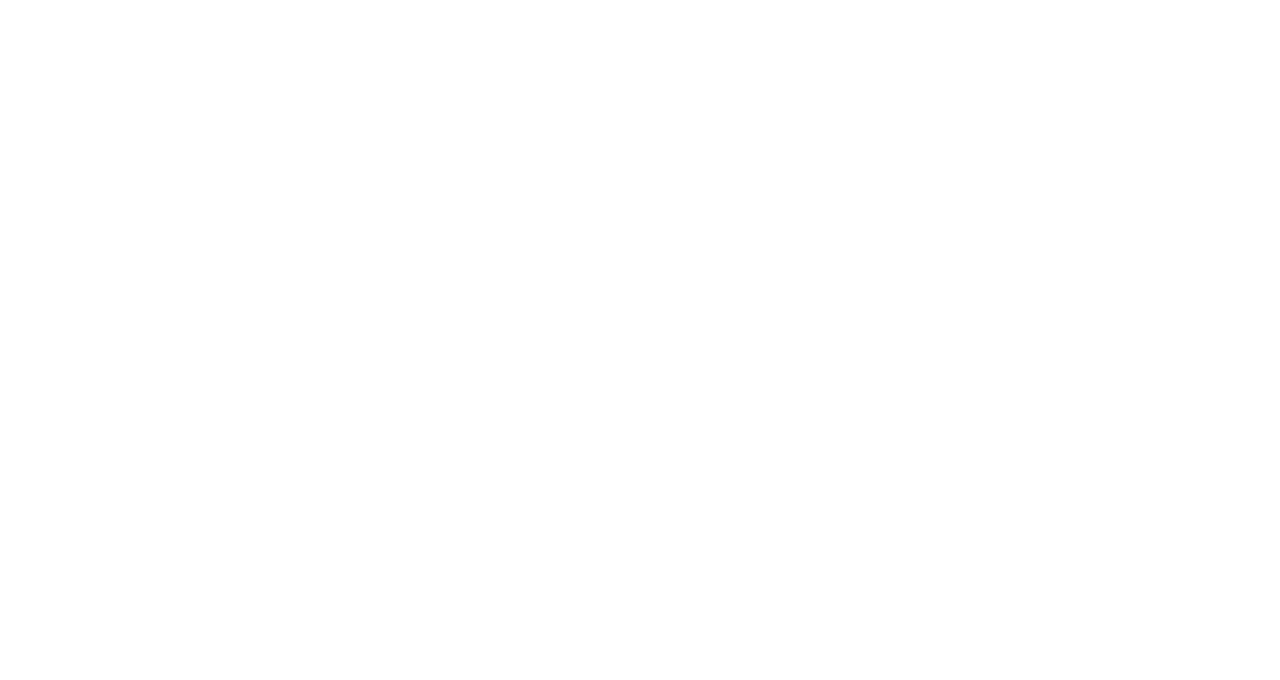
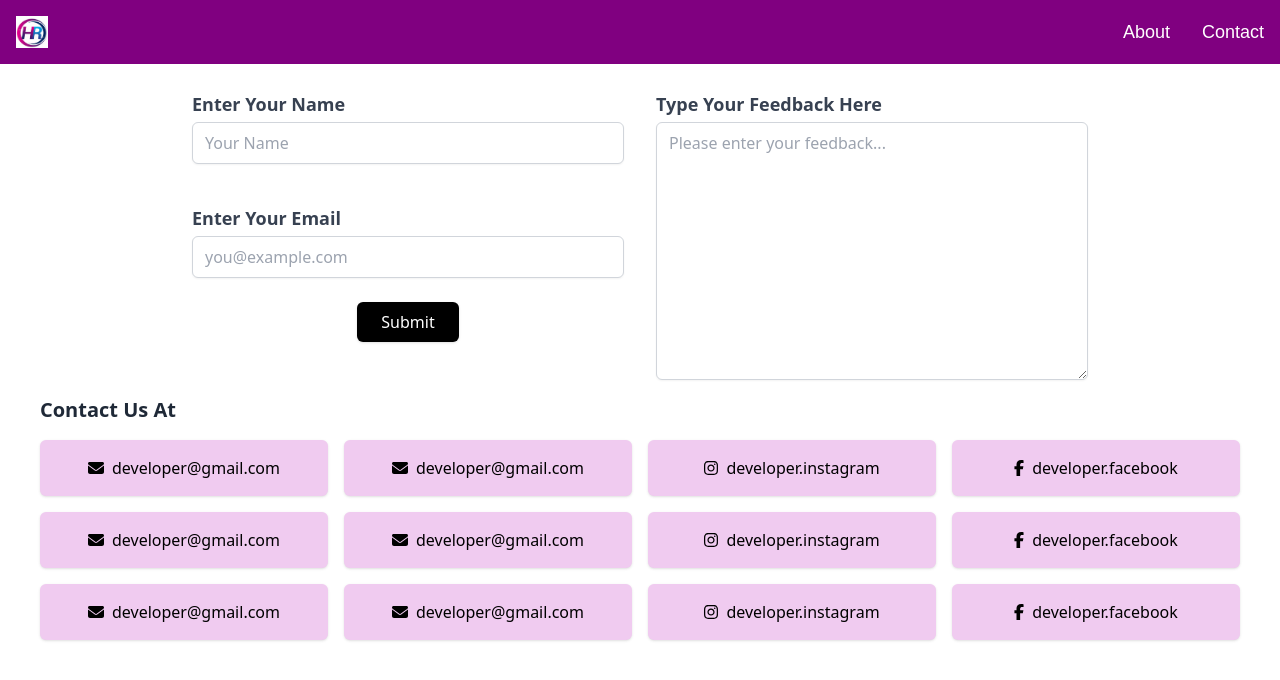
Before and after one commit to Aqeel-Mubarak/Smart-Recruitment-System-FYP, a React (Vite) app in the folder frontend/: page /contact in a window 1280 px wide. Before the commit this address had no page. Shown: the top 680 px of the page. Built offline with nearby package versions, Linux system fonts and the light colour scheme.

Commit message:
contact page added

```diff
--- a/frontend/src/App.jsx
+++ b/frontend/src/App.jsx
@@ -8,6 +8,7 @@
 import CreateJob from './pages/CreateJob';
 import Report from './pages/Report';
 import ShortlistCandidate from './pages/ShortlistCandidate';
+import ContactPage from './pages/ContactPage';
 
 
 function App() {
@@ -22,6 +23,7 @@
         <Route path="/create-job" element={<CreateJob />} />
         <Route path="/reports" element={<Report />} />
         <Route path='/shortlist-candidate' element={<ShortlistCandidate/>} />
+        <Route path="/contact" element={<ContactPage />} />
       </Routes>
     </Router>
   );
--- /dev/null
+++ b/frontend/src/pages/ContactPage.jsx
@@ -0,0 +1,95 @@
+import React from 'react';
+import Navbar from '../components/Navbar'; // Assuming the Navbar is correctly implemented
+import { FontAwesomeIcon } from '@fortawesome/react-fontawesome';
+import { faEnvelope } from '@fortawesome/free-solid-svg-icons';
+import { faInstagram, faFacebookF } from '@fortawesome/free-brands-svg-icons';
+
+const ContactPage = () => {
+  return (
+    <div className="min-h-screen flex flex-col">
+      <Navbar />
+      <div className="flex-grow p-10 bg-white-100" style={{ paddingTop: '90px' }}> {/* Adjusting top padding to create space below the navbar */}
+        <div className="max-w-4xl mx-auto grid grid-cols-1 md:grid-cols-2 gap-8">
+          {/* Name and Email Input Fields */}
+          <div>
+            <div className="mb-10">
+              <label htmlFor="name" className="block text-lg font-bold text-gray-700">Enter Your Name</label>
+              <input type="text" id="name" className="mt-1 block w-full px-3 py-2 border border-gray-300 rounded-md shadow-sm focus:outline-none focus:ring-purple-500 focus:border-purple-500" placeholder="Your Name"/>
+            </div>
+            <div className="mb-6">
+              <label htmlFor="email" className="block text-lg font-bold text-gray-700">Enter Your Email</label>
+              <input type="email" id="email" className="mt-1 block w-full px-3 py-2 border border-gray-300 rounded-md shadow-sm focus:outline-none focus:ring-purple-500 focus:border-purple-500" placeholder="you@example.com"/>
+            </div>
+            {/* Submit Button */}
+            <div className="flex justify-center mt-6">
+              <button className="bg-black text-white px-6 py-2 rounded-md shadow hover:bg-gray-800">
+                Submit
+              </button>
+            </div>
+          </div>
+          {/* Feedback Text Area */}
+          <div>
+            <label htmlFor="feedback" className="block text-lg font-bold text-gray-700">Type Your Feedback Here</label>
+            <textarea id="feedback" rows="10" className="mt-1 block w-full px-3 py-2 border border-gray-300 rounded-md shadow-sm focus:outline-none focus:ring-purple-500 focus:border-purple-500" placeholder="Please enter your feedback..."></textarea>
+          </div>
+        </div>
+        {/* Contact Information Section */}
+        <div className="mt-4">
+          <p className="text-xl mb-4 font-extrabold text-gray-800">Contact Us At</p> {/* Increased font weight to 'extrabold' */}
+          <div className="grid grid-cols-1 md:grid-cols-4 gap-4 text-center">
+            <div className="flex items-center justify-center bg-[#F0CBF0] text-black p-4 rounded-md shadow">
+              <FontAwesomeIcon icon={faEnvelope} className="mr-2 text-black" />
+              <span>developer@gmail.com</span>
+            </div>
+            <div className="flex items-center justify-center bg-[#F0CBF0] text-black p-4 rounded-md shadow">
+              <FontAwesomeIcon icon={faEnvelope} className="mr-2 text-black" />
+              <span>developer@gmail.com</span>
+            </div>
+            <div className="flex items-center justify-center bg-[#F0CBF0] text-black p-4 rounded-md shadow">
+              <FontAwesomeIcon icon={faInstagram} className="mr-2 text-black" />
+              <span>developer.instagram</span>
+            </div>
+            <div className="flex items-center justify-center bg-[#F0CBF0] text-black p-4 rounded-md shadow">
+              <FontAwesomeIcon icon={faFacebookF} className="mr-2 text-black" />
+              <span>developer.facebook</span>
+            </div>
+            <div className="flex items-center justify-center bg-[#F0CBF0] text-black p-4 rounded-md shadow">
+              <FontAwesomeIcon icon={faEnvelope} className="mr-2 text-black" />
+              <span>developer@gmail.com</span>
+            </div>
+            <div className="flex items-center justify-center bg-[#F0CBF0] text-black p-4 rounded-md shadow">
+              <FontAwesomeIcon icon={faEnvelope} className="mr-2 text-black" />
+              <span>developer@gmail.com</span>
+            </div>
+            <div className="flex items-center justify-center bg-[#F0CBF0] text-black p-4 rounded-md shadow">
+              <FontAwesomeIcon icon={faInstagram} className="mr-2 text-black" />
+              <span>developer.instagram</span>
+            </div>
+            <div className="flex items-center justify-center bg-[#F0CBF0] text-black p-4 rounded-md shadow">
+              <FontAwesomeIcon icon={faFacebookF} className="mr-2 text-black" />
+              <span>developer.facebook</span>
+            </div>
+            <div className="flex items-center justify-center bg-[#F0CBF0] text-black p-4 rounded-md shadow">
+              <FontAwesomeIcon icon={faEnvelope} className="mr-2 text-black" />
+              <span>developer@gmail.com</span>
+            </div>
+            <div className="flex items-center justify-center bg-[#F0CBF0] text-black p-4 rounded-md shadow">
+              <FontAwesomeIcon icon={faEnvelope} className="mr-2 text-black" />
+              <span>developer@gmail.com</span>
+            </div>
+            <div className="flex items-center justify-center bg-[#F0CBF0] text-black p-4 rounded-md shadow">
+              <FontAwesomeIcon icon={faInstagram} className="mr-2 text-black" />
+              <span>developer.instagram</span>
+            </div>
+            <div className="flex items-center justify-center bg-[#F0CBF0] text-black p-4 rounded-md shadow">
+              <FontAwesomeIcon icon={faFacebookF} className="mr-2 text-black" />
+              <span>developer.facebook</span>
+            </div>
+          </div>
+        </div>
+      </div>
+    </div>
+  );
+};
+
+export default ContactPage;
```
